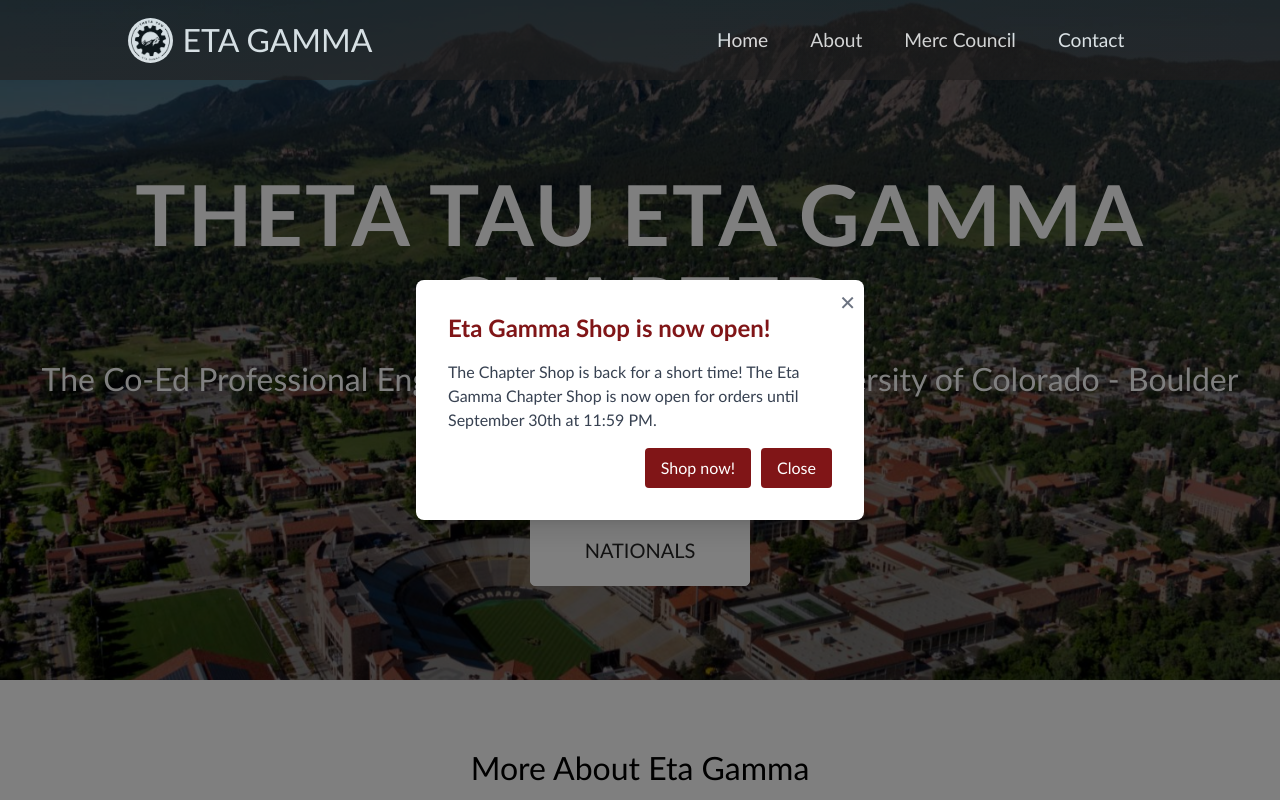
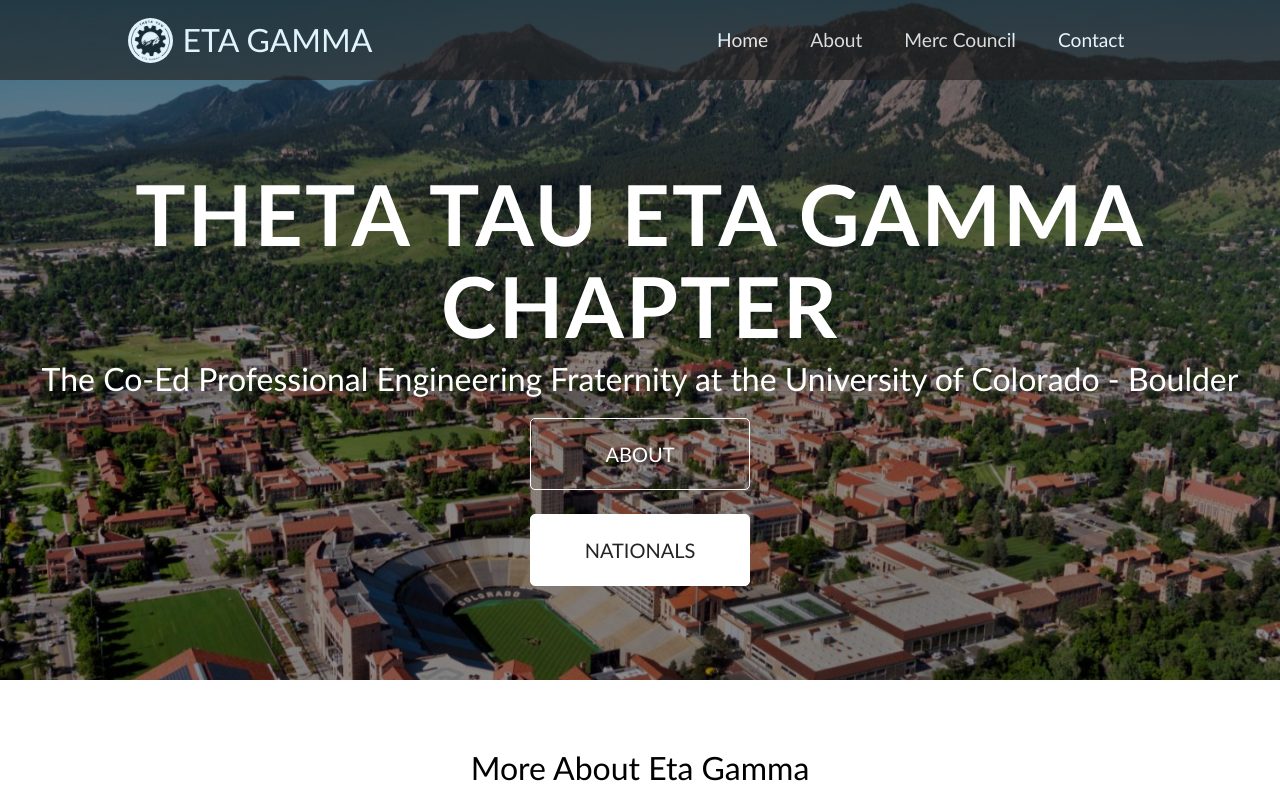
Before and after one commit to BoulderThetaTau/TT_Website, a React (Create React App) app: page / in a window 1280 px wide. Shown: the top 800 px of the page. Built offline with nearby package versions, Linux system fonts and the light colour scheme.

Commit message:
Removing pop up as it's no longer needed

```diff
--- a/src/Components/pages/Home.js
+++ b/src/Components/pages/Home.js
@@ -6,7 +6,7 @@
 function Home (){
     return(
         <>
-            <WelcomePopup />
+            {/* <WelcomePopup /> */}
             <HeroSection />
             <Cards />
         </>
```
Also changed, not shown: 7 other files (tests, documents, lock files or other folders).
